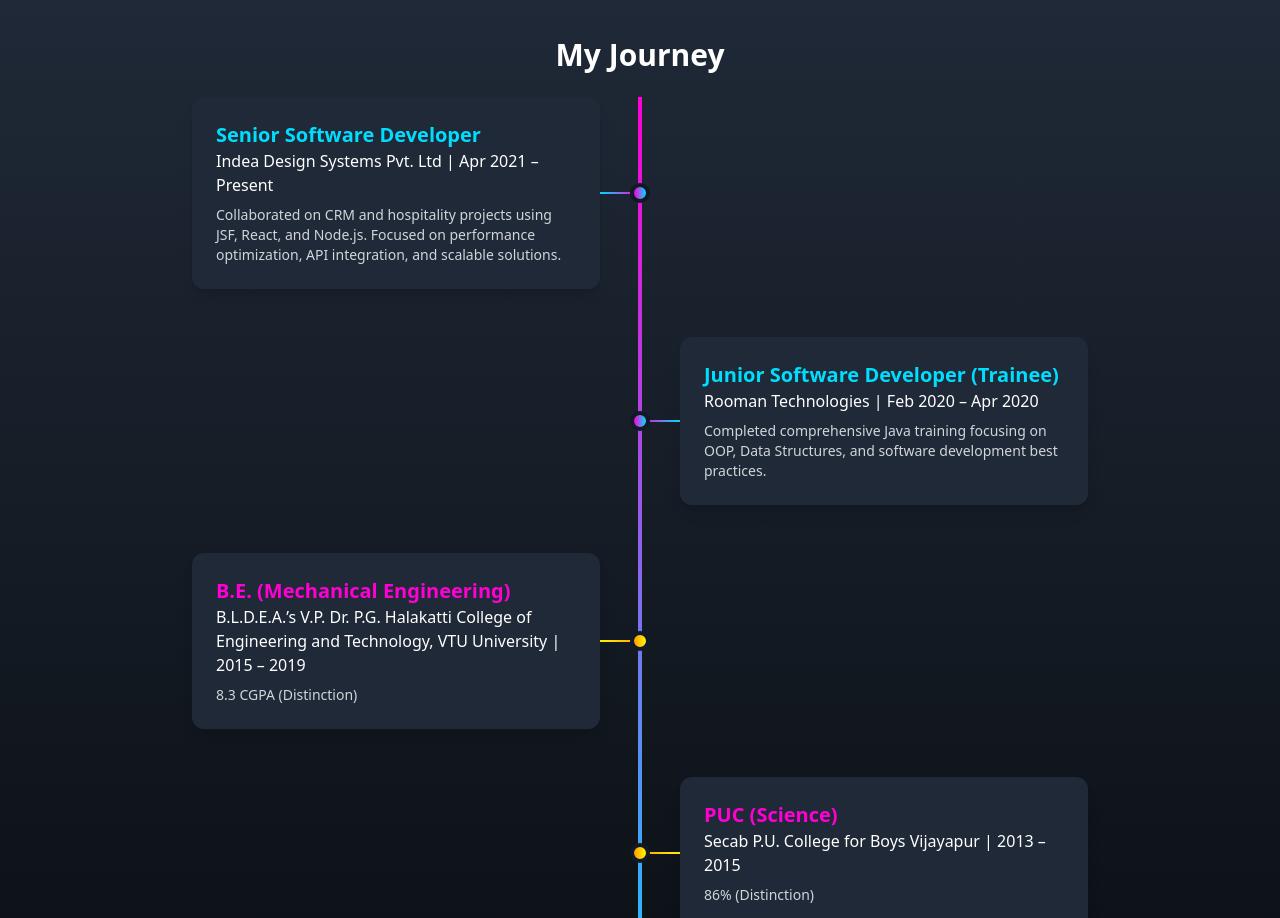
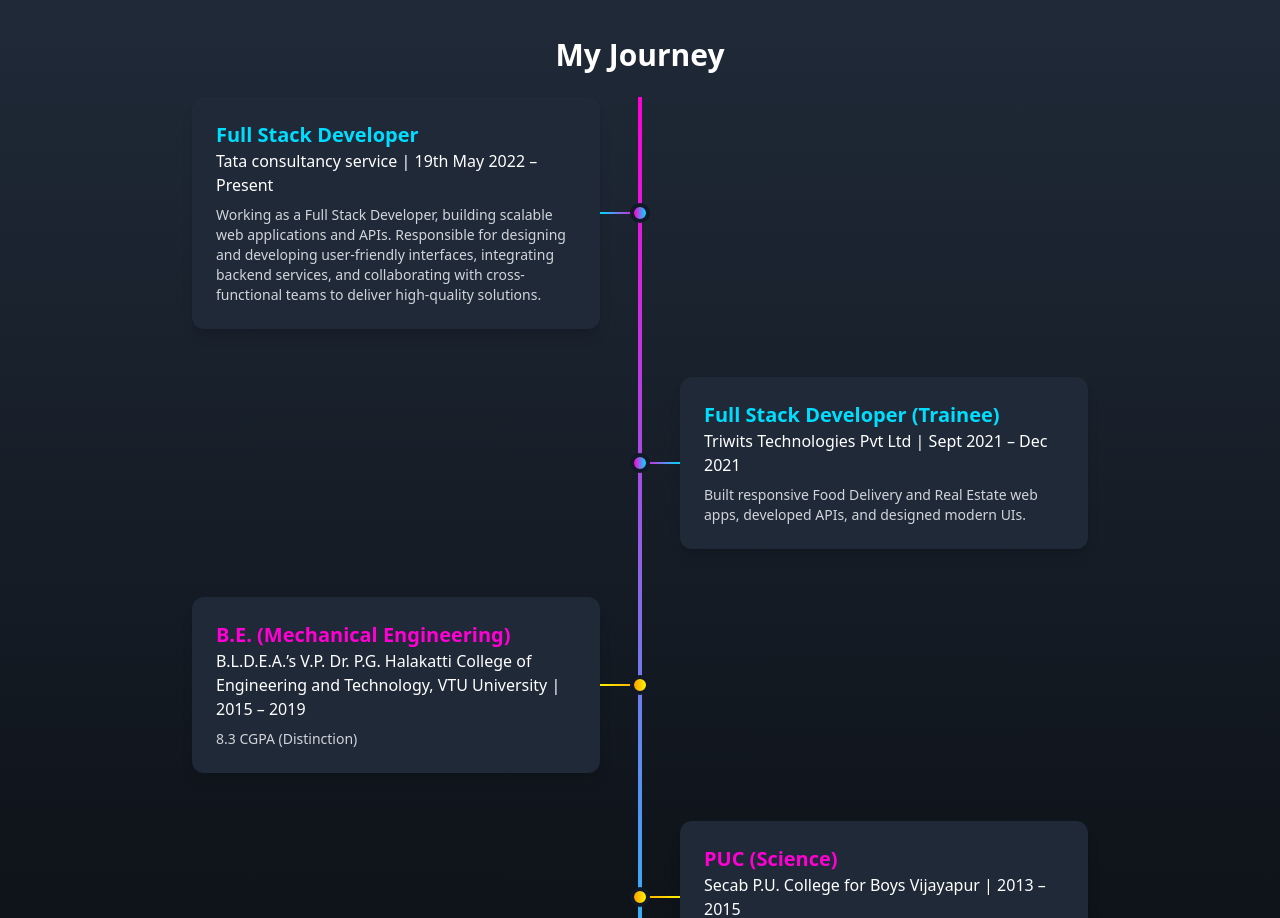
Before and after one commit to hanagiasif/portfolio, a React (Vite) app: page / in a window 1280 px wide. Shown: the part 1640-2558 px from the top of the page. Built offline with nearby package versions, Linux system fonts and the light colour scheme.

Commit message:
added experience text

```diff
--- a/src/data/textData.jsx
+++ b/src/data/textData.jsx
@@ -110,19 +110,17 @@ export const portfolioData = {
         // EXPERIENCE
         {
             type: "experience",
-            title: "Senior Software Developer",
-            company: "Indea Design Systems Pvt. Ltd",
-            period: "Apr 2021 – Present",
-            description:
-                "Collaborated on CRM and hospitality projects using JSF, React, and Node.js. Focused on performance optimization, API integration, and scalable solutions."
+            title: "Full Stack Developer",
+            company: "Tata consultancy service",
+            period: "19th May 2022 – Present",
+            description: "Working as a Full Stack Developer, building scalable web applications and APIs. Responsible for designing and developing user-friendly interfaces, integrating backend services, and collaborating with cross-functional teams to deliver high-quality solutions."
         },
         {
             type: "experience",
-            title: "Junior Software Developer (Trainee)",
-            company: "Rooman Technologies",
-            period: "Feb 2020 – Apr 2020",
-            description:
-                "Completed comprehensive Java training focusing on OOP, Data Structures, and software development best practices."
+            title: "Full Stack Developer (Trainee)",
+            company: "Triwits Technologies Pvt Ltd",
+            period: "Sept 2021 – Dec 2021",
+            description: "Built responsive Food Delivery and Real Estate web apps, developed APIs, and designed modern UIs."
         },
 
         // EDUCATION
```
